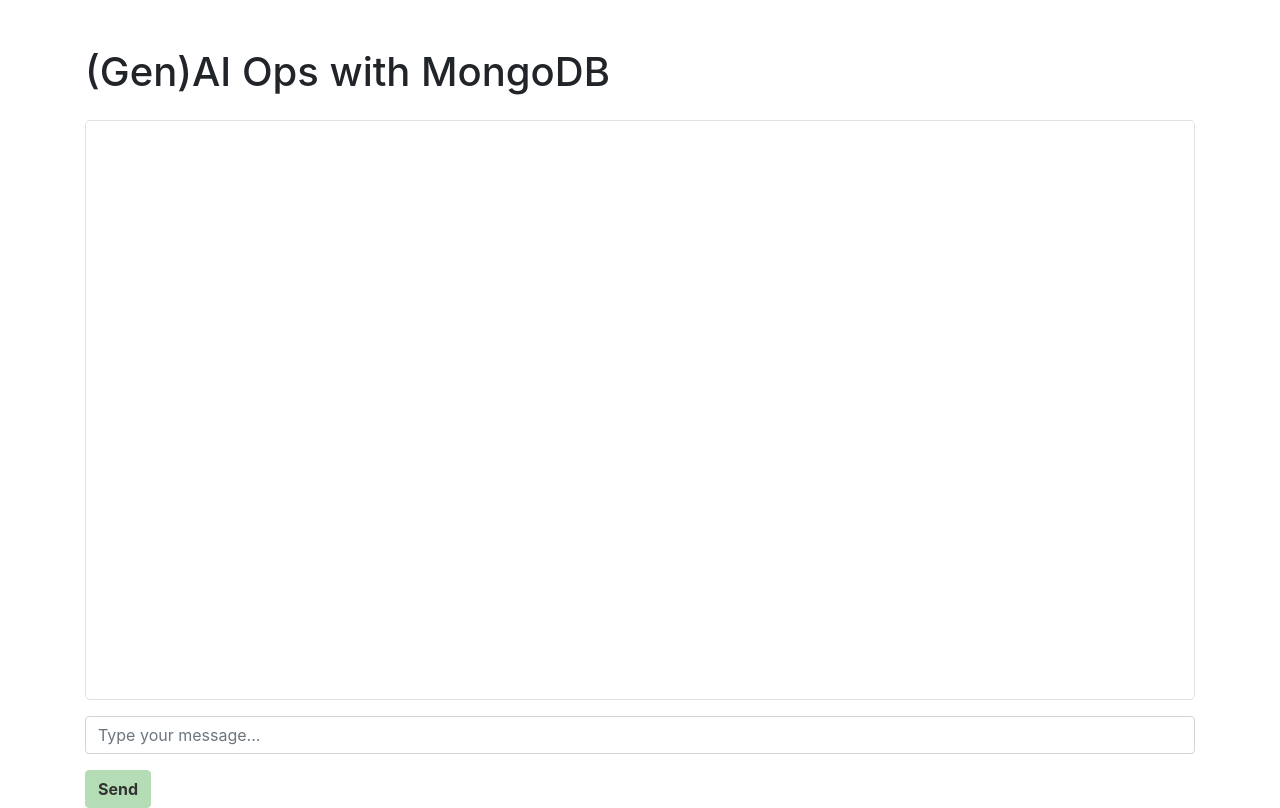
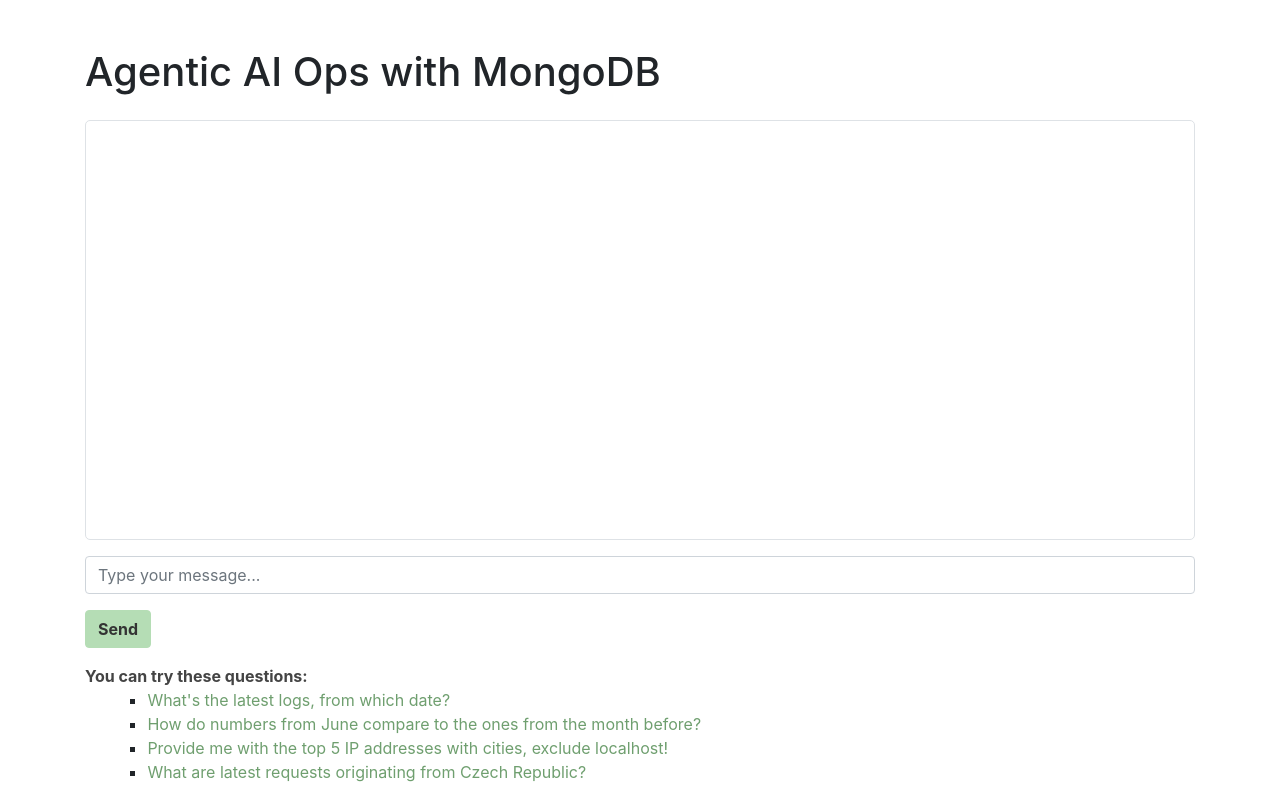
Before and after one commit to mongodb-industry-solutions/telco-ai-ops, a Flask app: page / in a window 1280 px wide. After the commit the page ends 782 px from the top, so only its background shows below. Run offline with Flask 3, Linux system fonts and the light colour scheme; some libraries are stand-ins or nearby versions.

Commit message:
predefined chat questions

```diff
--- a/app.py
+++ b/app.py
@@ -1,5 +1,5 @@
 #
-# Copyright (c) 2024 MongoDB Inc.
+# Copyright (c) 2024, 2025 MongoDB Inc.
 # Author: Benjamin Lorenz <benjamin.lorenz@mongodb.com>
 #
 
--- a/static/css/styles.css
+++ b/static/css/styles.css
@@ -1,9 +1,15 @@
+/*
+ *  Copyright (c) 2024, 2025 MongoDB Inc.
+ *  Author: Benjamin Lorenz <benjamin.lorenz@mongodb.com>
+ */
+
+
 body {
     background-color: #f8f9fa;
 }
 
 #chat-box {
-    height: 580px;
+    height: 420px;
     overflow-y: scroll;
     background-color: #ffffff;
     border: 1px solid #dee2e6;
--- a/static/js/scripts.js
+++ b/static/js/scripts.js
@@ -1,9 +1,13 @@
-$(document).ready(function() {
+//
+// Copyright (c) 2024, 2025 MongoDB Inc.
+// Author: Benjamin Lorenz <benjamin.lorenz@mongodb.com>
+//
+
 let chatHistory = [];
 
-    $('#chat-form').on('submit', function(e) {
-        e.preventDefault();
-        let message = $('#message-input').val();
+function handleChatFormSubmit(e, customMessage = null) {
+    if (e) e.preventDefault();
+    let message = customMessage || $('#message-input').val();
     $('#message-input').val('');
 
     // Display user's message
@@ -53,7 +57,6 @@
                 if (done) {
                     return;
                 }
-
                 buffer += decoder.decode(value, { stream: true });
                 let lines = buffer.split('\n\n');
                 buffer = lines.pop(); // Save incomplete line
@@ -76,18 +79,26 @@
                         }
                     }
                 }
+                read();
 
-                    read();
             }).catch(error => {
                 console.error('Error reading stream:', error);
             });
         }
-
         read();
         })
         .catch(error => {
             console.error('Fetch error:', error);
             alert('An error occurred while communicating with the server.');
         });
+};
+
+$(document).ready(function() {
+    $('#chat-form').on('submit', handleChatFormSubmit);
+
+    $('.chat-shortcut').on('click', function(e) {
+        let message = $(this).data('message');
+        handleChatFormSubmit(e, message);
     });
+
 });
--- a/templates/index.html
+++ b/templates/index.html
@@ -1,35 +1,71 @@
 <!DOCTYPE html>
+<!--
+    Copyright (c) 2025 MongoDB Inc.
+    Author: Benjamin Lorenz <benjamin.lorenz@mongodb.com>
+-->
 <html lang="en">
 <head>
     <meta charset="UTF-8">
-    <title>(Gen)AI Ops with MongoDB</title>
+    <title>Agentic AI Ops with MongoDB</title>
     <link rel="stylesheet" href="{{ url_for('static', filename='css/styles.css') }}">
     <!-- Add Bootstrap CSS for responsive design -->
     <link
-      rel="stylesheet"
-      href="https://stackpath.bootstrapcdn.com/bootstrap/4.5.2/css/bootstrap.min.css"
-    />
+        rel="stylesheet"
+        href="https://stackpath.bootstrapcdn.com/bootstrap/4.5.2/css/bootstrap.min.css"
+        />
 </head>
 <body>
     <div class="container">
-        <h1 class="mt-5">(Gen)AI Ops with MongoDB</h1>
+        <h1 class="mt-5">Agentic AI Ops with MongoDB</h1>
         <div id="chat-box" class="mt-4">
             <!-- Chat messages will appear here -->
         </div>
         <form id="chat-form" class="mt-3">
             <div class="form-group">
-                <input type="text" id="message-input" class="form-control" placeholder="Type your message..." autocomplete="off" required>
+                <input type="text" id="message-input" class="form-control"
+                       placeholder="Type your message..." autocomplete="off" required>
             </div>
             <button type="submit" class="btn btn-primary"
-		    style="background-color: #b5ddb5; border-color: #b5ddb5; color: #333; font-weight: bold">Send</button>
+		            style="background-color: #b5ddb5; border-color: #b5ddb5; color: #333; font-weight: bold">
+                Send
+            </button>
+            <div class="mt-3">
+                <strong style="color: #444">You can try these questions:</strong>
+                <ul>
+                    <li class="mb-0">
+                        <a href="#" class="chat-shortcut" style="color: #6f9f6f"
+                           data-message="What's the latest logs, from which date?">
+                            What's the latest logs, from which date?
+                        </a>
+                    </li>
+                    <li class="mb-0">
+                        <a href="#" class="chat-shortcut" style="color: #6f9f6f"
+                            data-message="How do numbers from June compare to the ones from the month before?">
+                            How do numbers from June compare to the ones from the month before?
+                        </a>
+                    </li>
+                    <li class="mb-0">
+                        <a href="#" class="chat-shortcut" style="color: #6f9f6f"
+                            data-message="Provide me with the top 5 IP addresses with cities, exclude localhost!">
+                            Provide me with the top 5 IP addresses with cities, exclude localhost!
+                        </a>
+                    </li>
+                    <li class="mb-0">
+                        <a href="#" class="chat-shortcut" style="color: #6f9f6f"
+                            data-message="What are latest requests originating from Czech Republic?">
+                            What are latest requests originating from Czech Republic?
+                        </a>
+                    </li>
+                </ul>
+            </div>
         </form>
     </div>
 
     <!-- Add jQuery and Bootstrap JS for interactivity -->
     <script src="https://code.jquery.com/jquery-3.5.1.min.js"></script>
     <script
-      src="https://stackpath.bootstrapcdn.com/bootstrap/4.5.2/js/bootstrap.bundle.min.js"
-    ></script>
+        src="https://stackpath.bootstrapcdn.com/bootstrap/4.5.2/js/bootstrap.bundle.min.js"
+        ></script>
     <script src="https://cdn.jsdelivr.net/npm/marked/marked.min.js"></script>
     <script src="{{ url_for('static', filename='js/scripts.js') }}"></script>
 </body>
```
Lines whose indentation alone changed are shown as unchanged.
